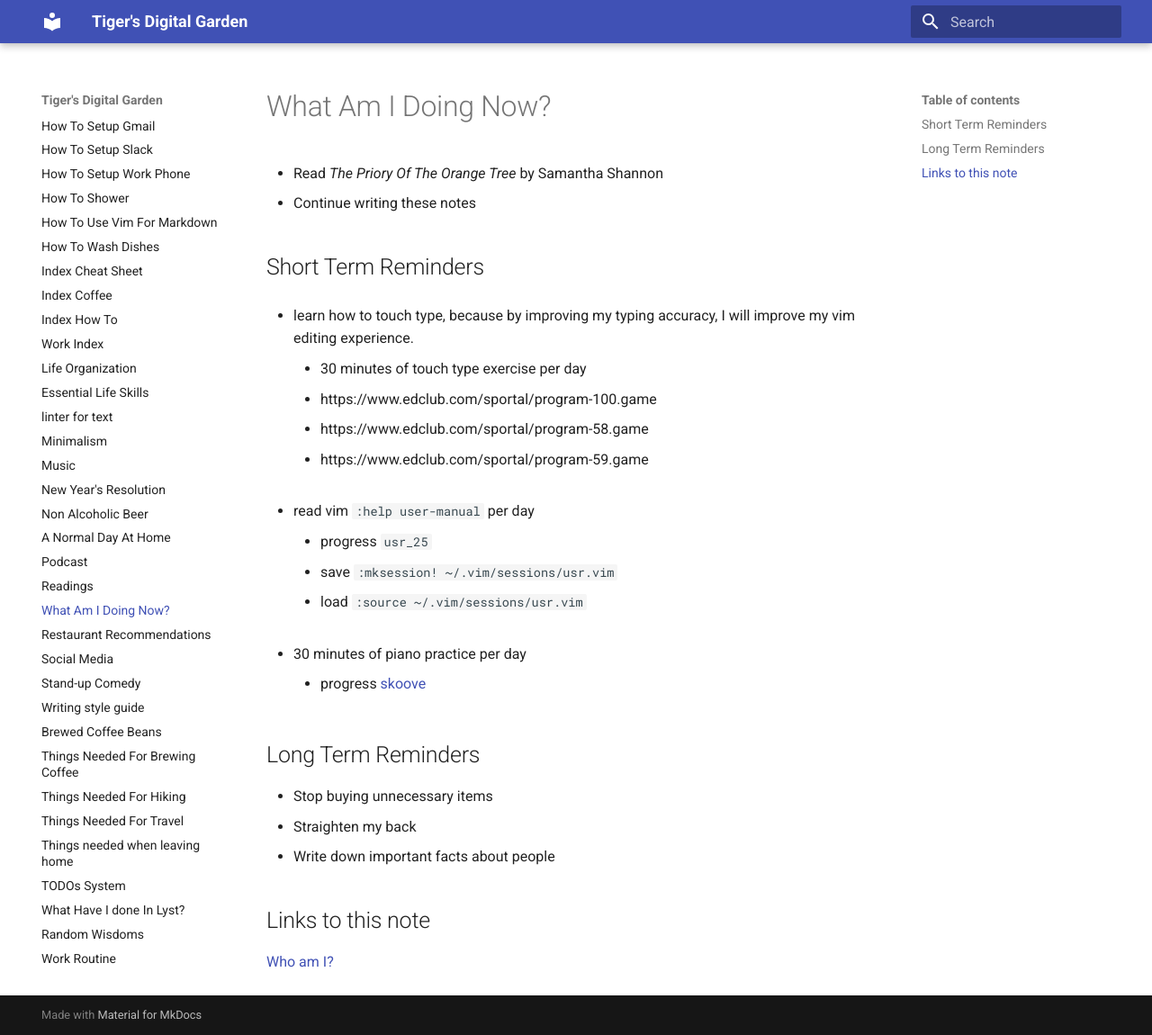
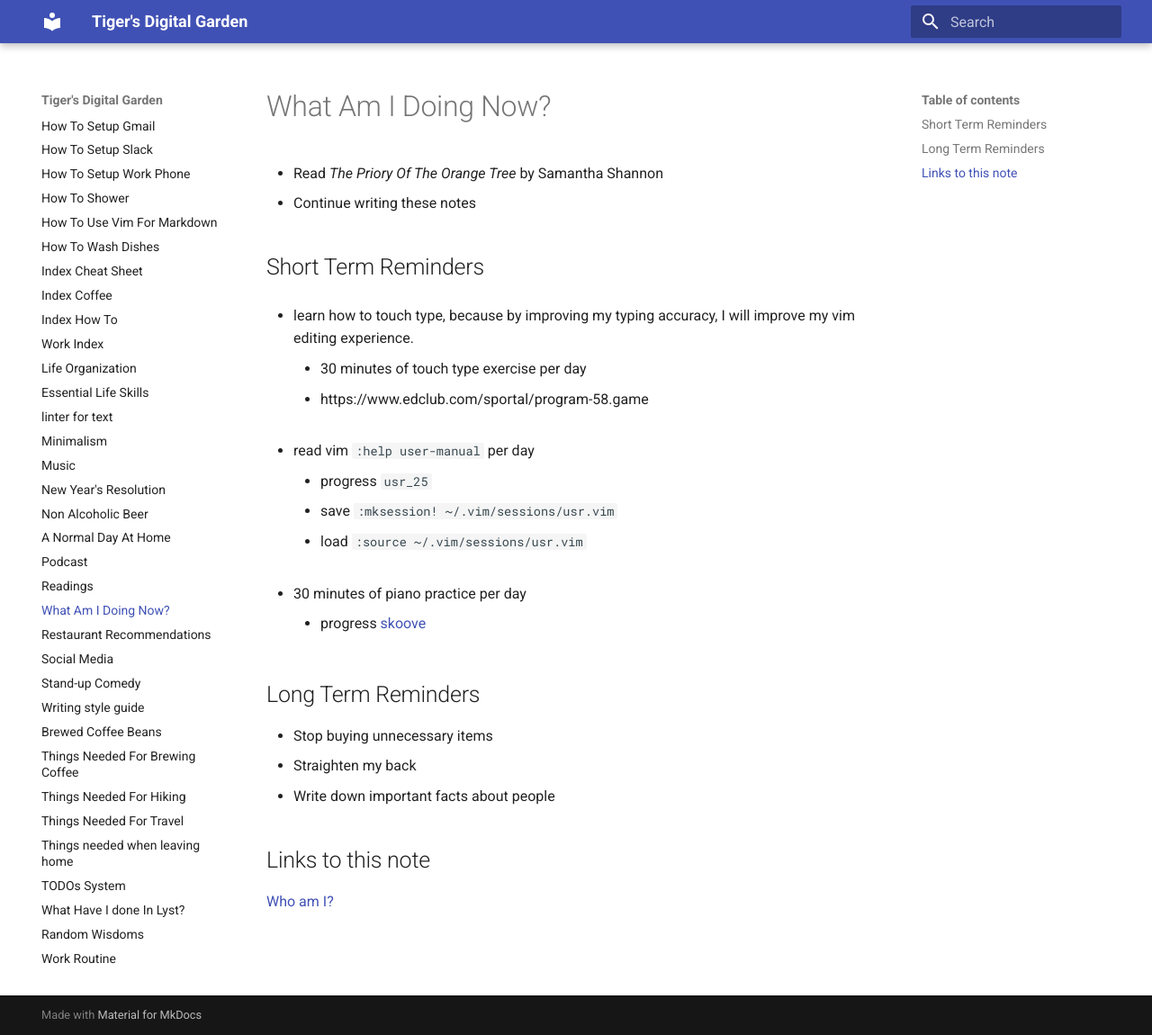
Before and after one commit to ynotstartups/notes, an MkDocs documentation site: the page built from notes/reminders.md, in a window 1280 px wide and 1150 px high. Shown: the whole window at 90% size. Built offline with MkDocs 1.6.1 and Material for MkDocs 9.7.7, drawn with Linux system fonts in a browser that asks for light colours; some of the changed lines change nothing that is shown.

Commit message:
update reminders

```diff
--- a/notes/reminders.md
+++ b/notes/reminders.md
@@ -8,9 +8,7 @@
 - learn how to touch type, because by improving my typing accuracy, I will improve my vim editing experience.
 
   - 30 minutes of touch type exercise per day
-  - https://www.edclub.com/sportal/program-100.game
   - https://www.edclub.com/sportal/program-58.game
-  - https://www.edclub.com/sportal/program-59.game
 
 - read vim `:help user-manual` per day
 
```
